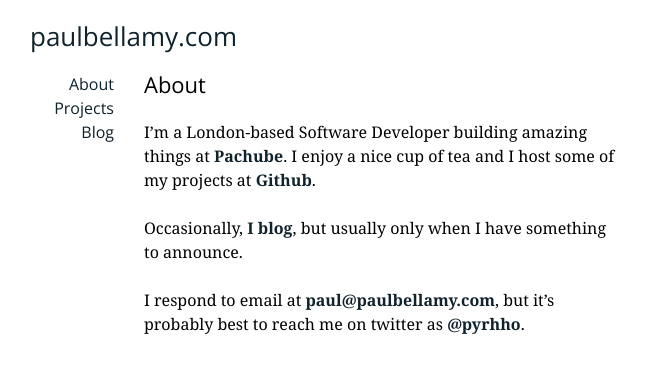
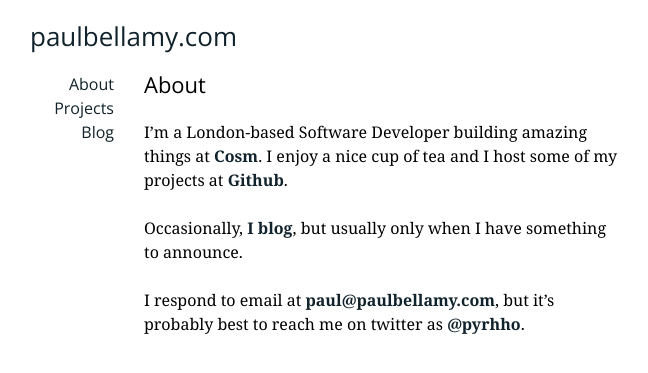
Before and after one commit to paulbellamy/paulbellamy.github.com, a Jekyll site: the page built from about/index.markdown, in a window 1280 px wide. Shown: the top 373 px of the page, without its empty margins (190-838 px from the left). Built offline with Jekyll 4.4.1, drawn with Linux system fonts in a browser that asks for light colours; Markdown is read by kramdown in place of the engine named in the settings; a script that is not in the unit is left out.

Commit message:
Update about/index.markdown

```diff
--- a/about/index.markdown
+++ b/about/index.markdown
@@ -7,7 +7,7 @@
 {{ page.title }}
 ----------------
 
-I'm a London-based Software Developer building amazing things at <a href="http://www.pachube.com/">Pachube</a>. I enjoy a nice cup of tea and I host some of my projects at <a href="http://www.github.com/paulbellamy">Github</a>.
+I'm a London-based Software Developer building amazing things at <a href="https://www.cosm.com/">Cosm</a>. I enjoy a nice cup of tea and I host some of my projects at <a href="http://www.github.com/paulbellamy">Github</a>.
 
 Occasionally, [I blog](/), but usually only when I have something to announce.
 
```
